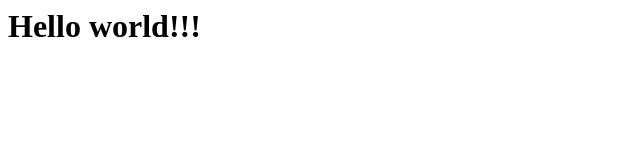
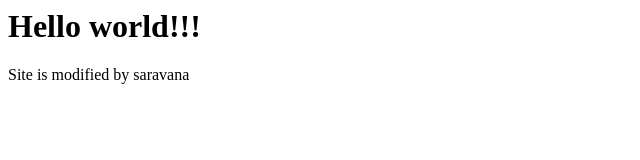
Before and after one commit to Saravanaanandh/gitproject, a plain HTML site: page index.html in a window 1280 px wide. Shown: the whole page, without its empty margins (0-640 px from the left). Drawn offline with Linux system fonts and the light colour scheme.

Commit message:
modified by saravana

```diff
--- a/index.html
+++ b/index.html
@@ -1 +1,3 @@
 <h1>Hello world!!!</h1>
+
+<p>Site is modified by saravana</p>
```
